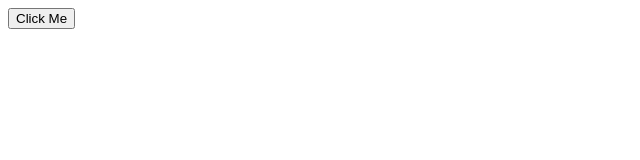
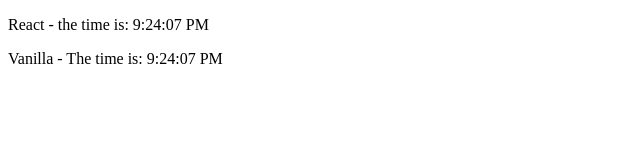
Before and after one commit to trevsny/dojo-react, a plain HTML site: page index.html in a window 1280 px wide. Shown: the whole page, without its empty margins (0-640 px from the left). Drawn offline with nearby package versions, Linux system fonts and the light colour scheme.

Commit message:
Ticking clock assignment.  Both in Vanilla js and using React

```diff
--- a/app.js
+++ b/app.js
@@ -1,7 +1,20 @@
-const myButton = React.createElement('button', null, "Click Me");
-console.log(JSON.stringify(myButton));
+// const myButton = React.createElement('button', null, "Click Me");
+ // console.log(JSON.stringify(myButton));
 
+const vanillaDiv = document.getElementById("vanilla");
+// const date = new Date().toLocaleTimeString()
 
-ReactDOM.render(
-    myButton, document.getElementById('app')
-);
+const renderNow = () => {
+    vanillaDiv.innerHTML = `
+    <div class="demo">
+        <p>Vanilla - The time is: ${new Date().toLocaleTimeString()}</p>
+    </div>`;
+
+    ReactDOM.render(
+
+        React.createElement('p', null, `React - the time is: ${new Date().toLocaleTimeString()}`),
+        document.getElementById('app'),
+        );
+}
+
+setInterval(renderNow, 1000);
--- a/index.html
+++ b/index.html
@@ -8,8 +8,11 @@
 </head>
 <body>
     <div id="app"></div>
+    <div id="vanilla"></div>
+
+    <script src="node_modules/react/umd/react.development.js"></script>
+    <script src="node_modules/react-dom/umd/react-dom.development.js"></script>
+    <script src="app.js"></script>
+    <script src="vanilla.js"></script>
 </body>
 </html>
-<script src="node_modules/react/umd/react.development.js"></script>
-<script src="node_modules/react-dom/umd/react-dom.development.js"></script>
-<script src="app.js"></script>
```
